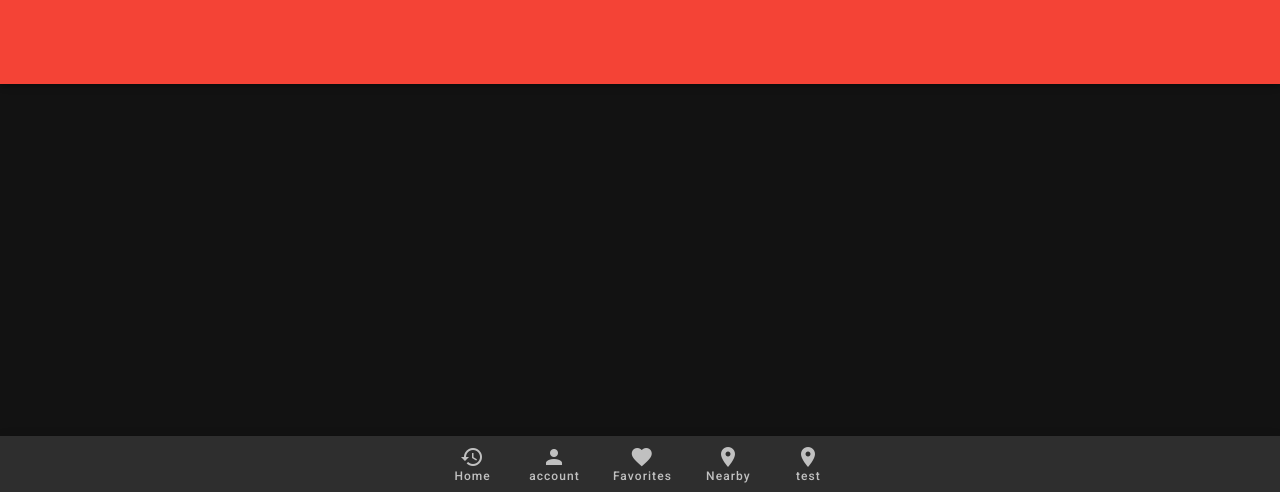
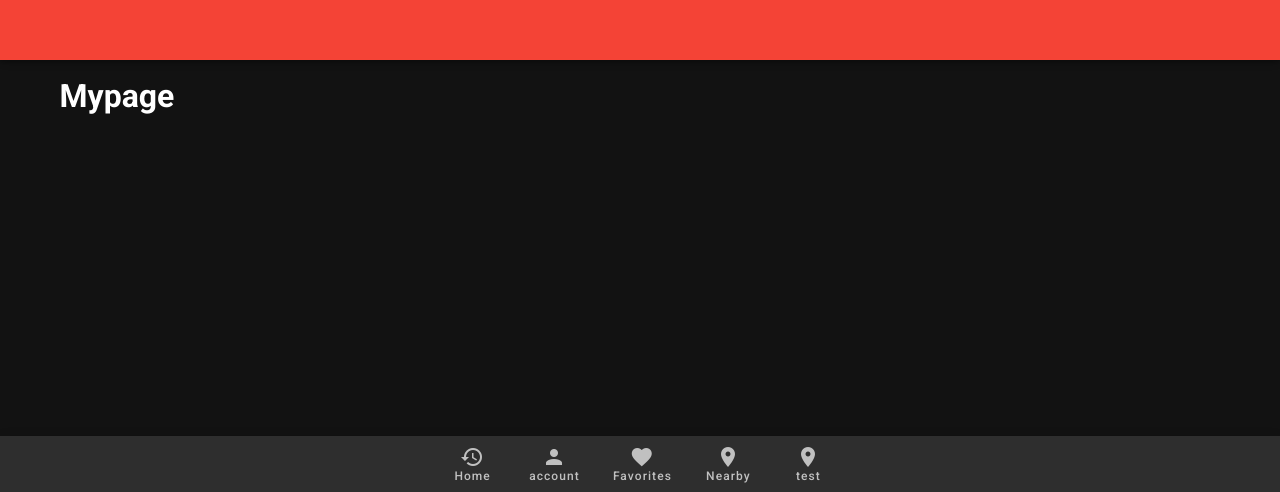
Before and after one commit to shortintern2020-B-frontier/TeamC, a Nuxt app in the folder app/: page /mypage in a window 1280 px wide. Shown: the part 308-800 px from the top of the page. Built offline with nearby package versions, Linux system fonts and the light colour scheme.

Commit message:
init mypage

```diff
--- /dev/null
+++ b/app/pages/mypage.vue
@@ -0,0 +1,5 @@
+<template>
+<h1>
+Mypage
+</h1>
+</template>
```
